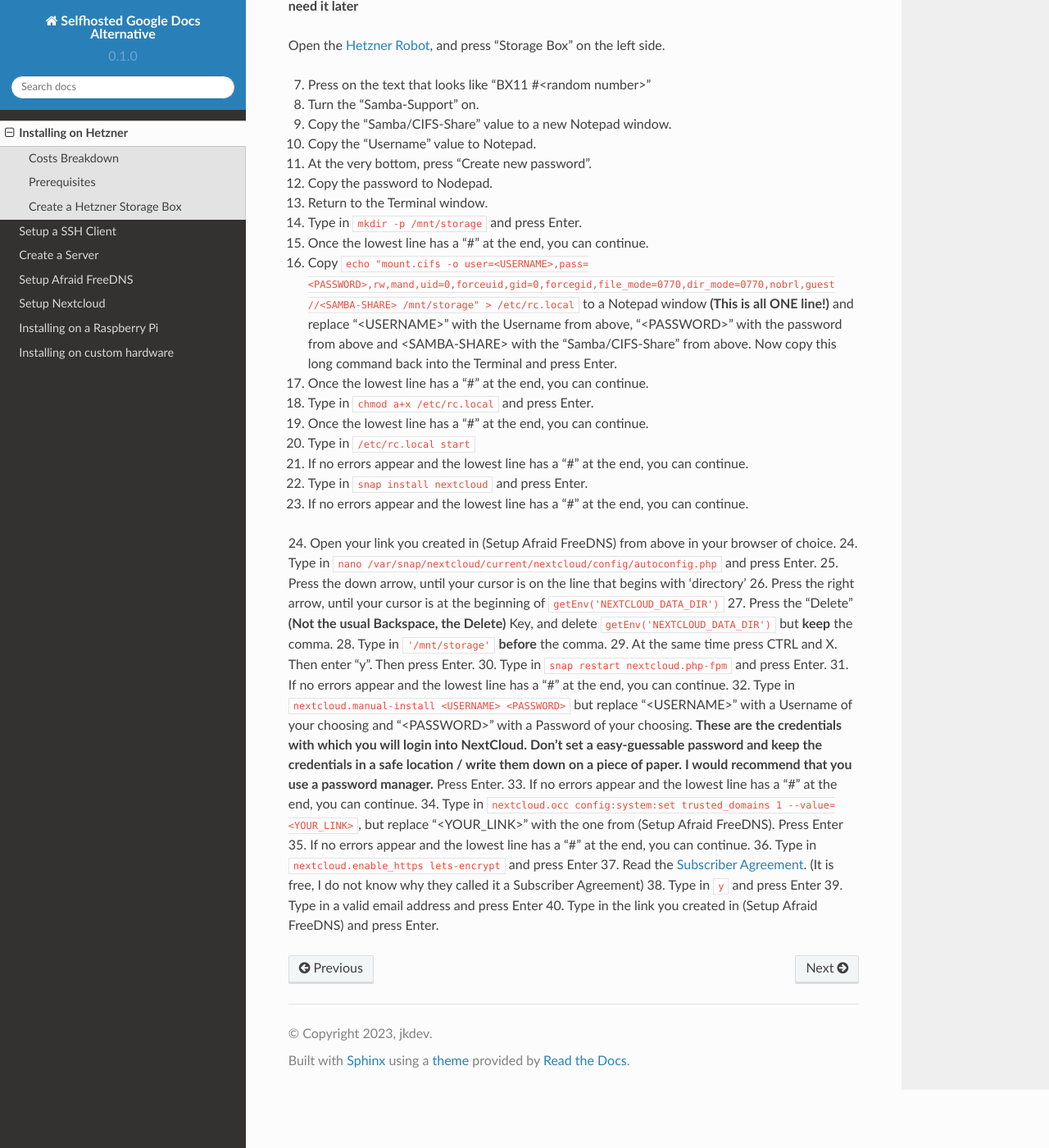
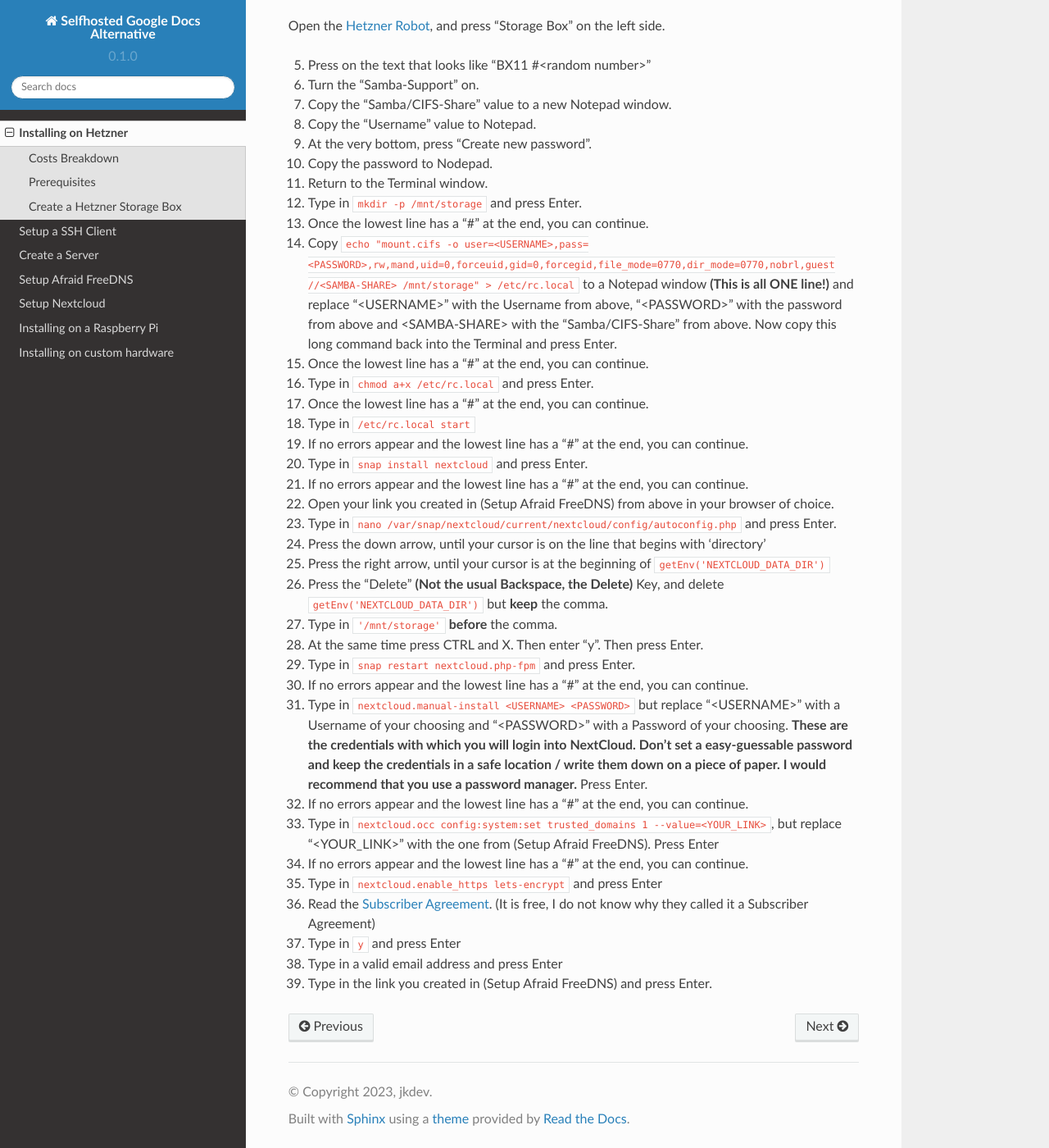
Before and after one commit to jkampich1411/selfhosted-google-docs, a Sphinx documentation site: the page built from docs/source/hetzner.rst, in a window 1280 px wide and 1400 px high, scrolled down 6786 px. Shown: the whole window at 82% size. Built offline with Sphinx 7.4.7 and the Read the Docs theme 2.0.0, drawn with Linux system fonts in a browser that asks for light colours; some of the changed text lies outside the part shown.

Commit message:
Update hetzner.rst

```diff
--- a/docs/source/hetzner.rst
+++ b/docs/source/hetzner.rst
@@ -184,44 +184,42 @@
 1. Type in ``apt update && apt upgrade -y && apt install cifs-utils snapd`` and press Enter. This will take a while.
 2. If any prompts pop up, just press Enter, **don't change anything!**
 3. Once the lowest line has a "#" at the end, you can continue.
-6. **Leave the window open, you'll need it later**
+4. **Leave the window open, you'll need it later**
 
 Open the `Hetzner Robot <robot.hetzner.com>`_, and press "Storage Box" on the left side.
 
-7. Press on the text that looks like "BX11 #<random number>"
-8. Turn the "Samba-Support" on.
-9. Copy the "Samba/CIFS-Share" value to a new Notepad window.
-10. Copy the "Username" value to Notepad.
-11. At the very bottom, press "Create new password".
-12. Copy the password to Nodepad.
-13. Return to the Terminal window.
-14. Type in ``mkdir -p /mnt/storage`` and press Enter.
+5. Press on the text that looks like "BX11 #<random number>"
+6. Turn the "Samba-Support" on.
+7. Copy the "Samba/CIFS-Share" value to a new Notepad window.
+8. Copy the "Username" value to Notepad.
+9. At the very bottom, press "Create new password".
+10. Copy the password to Nodepad.
+11. Return to the Terminal window.
+12. Type in ``mkdir -p /mnt/storage`` and press Enter.
+13. Once the lowest line has a "#" at the end, you can continue.
+14. Copy ``echo "mount.cifs -o user=<USERNAME>,pass=<PASSWORD>,rw,mand,uid=0,forceuid,gid=0,forcegid,file_mode=0770,dir_mode=0770,nobrl,guest //<SAMBA-SHARE> /mnt/storage" > /etc/rc.local`` to a Notepad window **(This is all ONE line!)** and replace "<USERNAME>" with the Username from above, "<PASSWORD>" with the password from above and <SAMBA-SHARE> with the "Samba/CIFS-Share" from above. Now copy this long command back into the Terminal and press Enter.
 15. Once the lowest line has a "#" at the end, you can continue.
-16. Copy ``echo "mount.cifs -o user=<USERNAME>,pass=<PASSWORD>,rw,mand,uid=0,forceuid,gid=0,forcegid,file_mode=0770,dir_mode=0770,nobrl,guest //<SAMBA-SHARE> /mnt/storage" > /etc/rc.local`` to a Notepad window **(This is all ONE line!)** and replace "<USERNAME>" with the Username from above, "<PASSWORD>" with the password from above and <SAMBA-SHARE> with the "Samba/CIFS-Share" from above. Now copy this long command back into the Terminal and press Enter.
+16. Type in ``chmod a+x /etc/rc.local`` and press Enter.
 17. Once the lowest line has a "#" at the end, you can continue.
-18. Type in ``chmod a+x /etc/rc.local`` and press Enter.
-19. Once the lowest line has a "#" at the end, you can continue.
-20. Type in ``/etc/rc.local start``
+18. Type in ``/etc/rc.local start``
+19. If no errors appear and the lowest line has a "#" at the end, you can continue.
+20. Type in ``snap install nextcloud`` and press Enter.
 21. If no errors appear and the lowest line has a "#" at the end, you can continue.
-
-
-22. Type in ``snap install nextcloud`` and press Enter.
-23. If no errors appear and the lowest line has a "#" at the end, you can continue.
-24. Open your link you created in (:ref:`Setup Afraid FreeDNS`) from above in your browser of choice.
-24. Type in ``nano /var/snap/nextcloud/current/nextcloud/config/autoconfig.php`` and press Enter.
-25. Press the down arrow, until your cursor is on the line that begins with 'directory'
-26. Press the right arrow, until your cursor is at the beginning of ``getEnv('NEXTCLOUD_DATA_DIR')``
-27. Press the "Delete" **(Not the usual Backspace, the Delete)** Key, and delete ``getEnv('NEXTCLOUD_DATA_DIR')`` but **keep** the comma.
-28. Type in ``'/mnt/storage'`` **before** the comma.
-29. At the same time press CTRL and X. Then enter "y". Then press Enter.
-30. Type in ``snap restart nextcloud.php-fpm`` and press Enter.
-31. If no errors appear and the lowest line has a "#" at the end, you can continue.
-32. Type in ``nextcloud.manual-install <USERNAME> <PASSWORD>`` but replace "<USERNAME>" with a Username of your choosing and "<PASSWORD>" with a Password of your choosing. **These are the credentials with which you will login into NextCloud. Don't set a easy-guessable password and keep the credentials in a safe location / write them down on a piece of paper. I would recommend that you use a password manager.** Press Enter.
-33. If no errors appear and the lowest line has a "#" at the end, you can continue.
-34. Type in ``nextcloud.occ config:system:set trusted_domains 1 --value=<YOUR_LINK>``, but replace "<YOUR_LINK>" with the one from (:ref:`Setup Afraid FreeDNS`). Press Enter
-35. If no errors appear and the lowest line has a "#" at the end, you can continue.
-36. Type in ``nextcloud.enable_https lets-encrypt`` and press Enter
-37. Read the `Subscriber Agreement <https://letsencrypt.org/repository/>`_. (It is free, I do not know why they called it a Subscriber Agreement)
-38. Type in ``y`` and press Enter
-39. Type in a valid email address and press Enter
-40. Type in the link you created in (:ref:`Setup Afraid FreeDNS`) and press Enter.
+22. Open your link you created in (:ref:`Setup Afraid FreeDNS`) from above in your browser of choice.
+23. Type in ``nano /var/snap/nextcloud/current/nextcloud/config/autoconfig.php`` and press Enter.
+24. Press the down arrow, until your cursor is on the line that begins with 'directory'
+25. Press the right arrow, until your cursor is at the beginning of ``getEnv('NEXTCLOUD_DATA_DIR')``
+26. Press the "Delete" **(Not the usual Backspace, the Delete)** Key, and delete ``getEnv('NEXTCLOUD_DATA_DIR')`` but **keep** the comma.
+27. Type in ``'/mnt/storage'`` **before** the comma.
+28. At the same time press CTRL and X. Then enter "y". Then press Enter.
+29. Type in ``snap restart nextcloud.php-fpm`` and press Enter.
+30. If no errors appear and the lowest line has a "#" at the end, you can continue.
+31. Type in ``nextcloud.manual-install <USERNAME> <PASSWORD>`` but replace "<USERNAME>" with a Username of your choosing and "<PASSWORD>" with a Password of your choosing. **These are the credentials with which you will login into NextCloud. Don't set a easy-guessable password and keep the credentials in a safe location / write them down on a piece of paper. I would recommend that you use a password manager.** Press Enter.
+32. If no errors appear and the lowest line has a "#" at the end, you can continue.
+33. Type in ``nextcloud.occ config:system:set trusted_domains 1 --value=<YOUR_LINK>``, but replace "<YOUR_LINK>" with the one from (:ref:`Setup Afraid FreeDNS`). Press Enter
+34. If no errors appear and the lowest line has a "#" at the end, you can continue.
+35. Type in ``nextcloud.enable_https lets-encrypt`` and press Enter
+36. Read the `Subscriber Agreement <https://letsencrypt.org/repository/>`_. (It is free, I do not know why they called it a Subscriber Agreement)
+37. Type in ``y`` and press Enter
+38. Type in a valid email address and press Enter
+39. Type in the link you created in (:ref:`Setup Afraid FreeDNS`) and press Enter.
```
Also changed, not shown: other parts of docs/source/hetzner.rst (+2 -2 lines).
